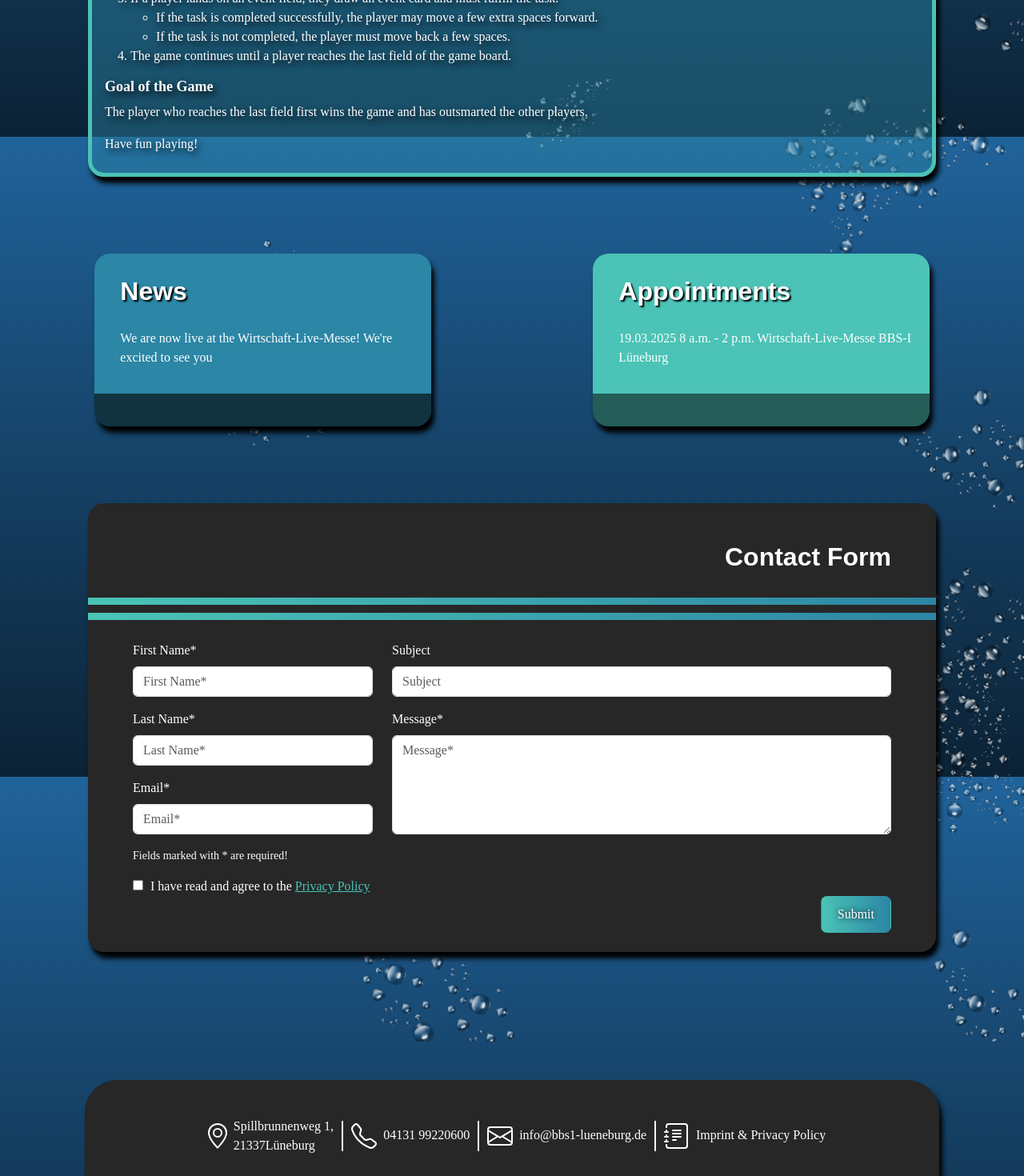
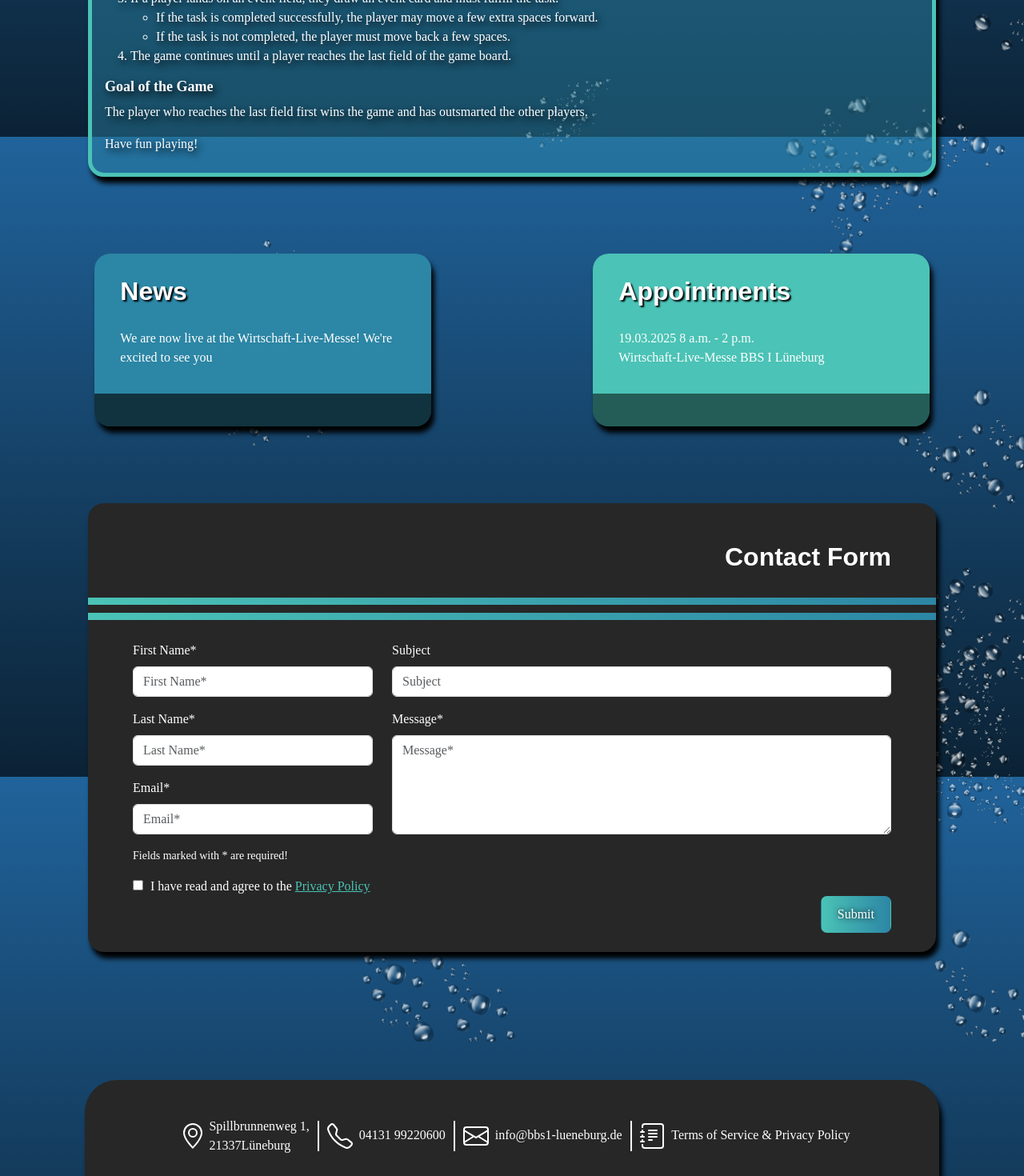
Before and after one commit to Doner-mit-alles/wirtschaft-live, a Vue app: page / in a window 1280 px wide. Shown: the part 3029-4499 px from the top of the page at 80% size. Built offline with nearby package versions, Linux system fonts and the light colour scheme; a web font is replaced by a local one.

Commit message:
59: fix translation etc

```diff
--- a/src/components/container/ContactFormContainer.vue
+++ b/src/components/container/ContactFormContainer.vue
@@ -62,6 +62,7 @@ const sendEmail = async (event: Event) => {
       message: ''
     }
     buttonText.value = 'container.contactForm.submit'
+    isCheckBoxClicked.value = false
     alert('E-mail sent successfully')
   } catch (error) {
     console.error('Error sending email:', error)
--- a/src/components/container/NewsAndAppointmentsContainer.vue
+++ b/src/components/container/NewsAndAppointmentsContainer.vue
@@ -22,7 +22,7 @@
             <h2>{{ $t('container.appointments.headline') }}</h2>
           </div>
           <div class="leftpad">
-            <p>{{ $t('container.appointments.content') }}</p>
+            <p v-html="$t('container.appointments.content')"></p>
           </div>
         </div>
         <div id="appointments-bottom-text" v-html="$t('container.appointments.bottom_text')"></div>
--- a/src/components/container/PrivacyPoliceContainer.vue
+++ b/src/components/container/PrivacyPoliceContainer.vue
@@ -31,7 +31,7 @@
         <p v-html="$t('container.privacyPolice.text21')"/>
         <p v-html="$t('container.privacyPolice.text22')"/>
         <p v-html="$t('container.privacyPolice.text23')"/>
-        <p v-html="$t('container.privacyPolice.text24')"/>
+        <p v-html="$t('container.privacyPolice.text24', { emailDomain: 'bbs1-lueneburg.de' })"/>
         <p v-html="$t('container.privacyPolice.text25')"/>
         <p v-html="$t('container.privacyPolice.text26')"/>
         <p v-html="$t('container.privacyPolice.text27')"/>
--- a/src/locales/de.json
+++ b/src/locales/de.json
@@ -41,7 +41,7 @@
       "text21": "Die Betreiber dieser Seiten nehmen den Schutz Ihrer persönlichen Daten sehr ernst. Wir behandeln Ihre\n personenbezogenen Daten vertraulich und entsprechend den gesetzlichen Datenschutzvorschriften sowie\n dieser Datenschutzerklärung.\n Wenn Sie diese Website benutzen, werden verschiedene personenbezogene Daten erhoben.\n Personenbezogene Daten sind Daten, mit denen Sie persönlich identifiziert werden können. Die vorliegende\n Datenschutzerklärung erläutert, welche Daten wir erheben und wofür wir sie nutzen. Sie erläutert auch, wie\n und zu welchem Zweck das geschieht.\n Wir weisen darauf hin, dass die Datenübertragung im Internet (z. B. bei der Kommunikation per E-Mail)\n Sicherheitslücken aufweisen kann. Ein lückenloser Schutz der Daten vor dem Zugriff durch Dritte ist nicht\n möglich",
       "text22": "Hinweis zur verantwortlichen Stelle\n",
       "text23": "Die verantwortliche Stelle für die Datenverarbeitung auf dieser Website ist:\n",
-      "text24": "BBS I Lüneburg<br> Spillbrunnenweg 1<br> 21337 Lüneburg <br> Telefon: 04131 / 99 220 600<br> E-Mail: datenschutz@bbs1-lueneburg.de",
+      "text24": "BBS I Lüneburg<br> Spillbrunnenweg 1<br> 21337 Lüneburg <br> Telefon: 04131 / 99 220 600<br> E-Mail: datenschutz{'@'}bbs1-lueneburg.de",
       "text25": "Verantwortliche Stelle ist die natürliche oder juristische Person, die allein oder gemeinsam mit anderen über\n die Zwecke und Mittel der Verarbeitung von personenbezogenen Daten (z. B. Namen, E-Mail-Adressen o. Ä.)\n entscheidet.",
       "text26": "Speicherdauer\n",
       "text27": "Soweit innerhalb dieser Datenschutzerklärung keine speziellere Speicherdauer genannt wurde, verbleiben\n Ihre personenbezogenen Daten bei uns, bis der Zweck für die Datenverarbeitung entfällt. Wenn Sie ein\n berechtigtes Löschersuchen geltend machen oder eine Einwilligung zur Datenverarbeitung widerrufen,\n werden Ihre Daten gelöscht, sofern wir keine anderen rechtlich zulässigen Gründe für die Speicherung Ihrer\n personenbezogenen Daten haben (z. B. steuer- oder handelsrechtliche Aufbewahrungsfristen); im\n letztgenannten Fall erfolgt die Löschung nach Fortfall dieser Gründe",
@@ -91,13 +91,15 @@
     },
     "appointments": {
       "headline": "Termine",
-      "content": "19.03.2025 8-14 Uhr Wirtschaft-Live-Messe BBS-I Lüneburg",
+      "content": "<p style='margin:0'> 19.03.2025 8-14 Uhr </p>  <p style='margin:0'> Wirtschaft-Live-Messe BBS 1 Lüneburg </p>",
       "bottom_text": "<br>"
     },
     "aboutUs": {
       "imageAltText": "Bild mit Spielbausteinen",
       "headline": "Wir über uns...",
-      "content": "<p>Moin, wir sind die HA24B und das ist unsere Schülerfirma „Baller los,“ was so viel wie mit voller Kraft loslegen bedeutet – und das machen wir.</p>\n\n<p>Wir sind 24 Schülerinnen und Schüler im Alter von 15 bis 18 Jahren. Diese Schülerfirma haben wir im Rahmen der einjährigen Berufsfachschule Wirtschaft an der BBS I Lüneburg gegründet.</p>\n\n<p>Wir stellen ein eigenes Spiel her und wollen mit diesem Spiel auf den Umweltschutz, besonders bei den Gewässern, aufmerksam machen. Daher ist es selbstverständlich, dass wir unser Spiel so umweltfreundlich und hochwertig wie möglich produzieren.</p>\n\n<p>Wir nutzen einen 3D-Drucker mit recyclefähigem und sogar Recycling-Filament, um unsere Figuren selbst herstellen zu können. Auch die anderen Materialien wie Spielbrett und Verpackung sind recyclefähig oder bestehen aus Recyclingmaterial.</p>\n\n<p>Zusätzlich untersuchen wir die Verschmutzung der Ilmenau (dieser Fluss fließt durch Lüneburg), indem wir Plastikmüll einsammeln und zählen.</p>\n\n<p>Für diese Website kooperieren wir mit dem Lüneburger IT-Unternehmen „webnetz“ und den Auszubildenden zum Fachinformatiker im 3. Lehrjahr aus der Klasse IT22B von unserer Schule.</p>",
+      "content": "<p>Moin, wir sind die HA24B und das ist unsere Schülerfirma „Baller los,“ was so viel wie mit voller Kraft loslegen bedeutet – und das machen wir.</p>\n\n<p>Wir sind 24 Schülerinnen und Schüler im Alter von 15 bis 18 Jahren. Diese Schülerfirma haben wir im Rahmen der einjährigen Berufsfachschule Wirtschaft an der BBS I Lüneburg gegründet.</p>\n\n<p>Wir stellen ein eigenes Spiel her und wollen mit diesem Spiel auf den Umweltschutz, besonders bei den Gewässern, aufmerksam machen. Daher ist es selbstverständlich, dass wir unser Spiel so umweltfreundlich und hochwertig wie möglich produzieren.</p>\n\n<p>Wir nutzen einen 3D-Drucker mit recyclefähigem und sogar Recycling-Filament, um unsere Figuren selbst herstellen zu können. Auch die anderen Materialien wie Spielbrett und Verpackung sind recyclefähig oder bestehen aus Recyclingmaterial.</p>\n\n<p>Zusätzlich untersuchen wir die Verschmutzung der Ilmenau (dieser Fluss fließt durch Lüneburg), indem wir Plastikmüll einsammeln und zählen.</p>\n\n<p>Für diese Website kooperieren wir mit den Auszubildenden zum Fachinformatiker im 3. Lehrjahr aus der Klasse IT22B von unserer Schule.</p>",
+
+
       "socialMedia1": "Ihr wollt noch mehr erfahren?",
       "socialMedia2": "Besucht uns auch gerne auf",
       "socialMedia2Bold": "Social Media!"
@@ -155,13 +157,13 @@
   },
   "teamContainer": {
     "title": "Das Team",
-    "content": "Unser Team nimmt am 19.03.2025 an der Wirtschaft-Live-Messe bei uns in der BBS I Lüneburg teil. Dort werden 20 Schülerunternehmen aus ganz Niedersachsen ausstellen und an den vier Wettbewerben Messestand, Messeband, Foto und Imagefilm teilnehmen. Mit viel Arbeit und etwas Glück werden wir zu den Preisträgern gehören. Drückt uns die Daumen! Link zur Homepage der Wirtschaft-Live-Messe:",
+    "content": "Unser Team nimmt am 19.03.2025 an der Wirtschaft-Live-Messe bei uns in der BBS-1 Lüneburg teil. Dort werden 20 Schülerunternehmen aus ganz Niedersachsen ausstellen und an den vier Wettbewerben Messestand, Messeband, Foto und Imagefilm teilnehmen. Mit viel Arbeit und etwas Glück werden wir zu den Preisträgern gehören. Drückt uns die Daumen! Link zur Homepage der Wirtschaft-Live-Messe:",
     "classPhotoAlt": "Gruppenfoto der Klasse bzw. der Schülerfirma"
   },
   "footer": {
     "street": "Spillbrunnenweg 1",
     "streetTitle": "Adresse der BBS 1 Lüneburg auf Google Maps anzeigen",
-    "location": "Lüneburg",
+    "location": " Lüneburg",
     "zipCode": "21337",
     "phone": "04131 99220600",
     "phoneArialLabel": "BBS 1 Lüneburg telefonisch kontaktieren",
--- a/src/locales/en.json
+++ b/src/locales/en.json
@@ -23,7 +23,7 @@
     },
     "appointments": {
       "headline": "Appointments",
-      "content": "19.03.2025 8 a.m. - 2 p.m. Wirtschaft-Live-Messe BBS-I Lüneburg",
+      "content": "<p style='margin:0' >19.03.2025 8 a.m. - 2 p.m. </p> <p style='margin:0'>Wirtschaft-Live-Messe BBS I Lüneburg</p>",
       "bottom_text": "<br>"
     },
     "privacyPolice": {
@@ -51,7 +51,7 @@
       "text21": "The operators of these pages take the protection of your personal data very seriously. We treat your personal data confidentially and in accordance with legal data protection regulations and this privacy policy. When you use this website, various personal data is collected. Personal data refers to data that can personally identify you. This privacy policy explains what data we collect and how we use it. It also explains how and for what purpose this happens. Please note that data transmission over the Internet (e.g., communication via email) may have security vulnerabilities. A complete protection of data against access by third parties is not possible.",
       "text22": "Notice on the Responsible Party",
       "text23": "The responsible party for data processing on this website is:",
-      "text24": "BBS I Lüneburg<br> Spillbrunnenweg 1<br> 21337 Lüneburg <br> Phone: 04131 / 99 220 600<br> Email: datenschutz@bbs1-lueneburg.de",
+      "text24": "BBS I Lüneburg<br> Spillbrunnenweg 1<br> 21337 Lüneburg <br> Phone: 04131 / 99 220 600<br> Email: datenschutz{'@'}bbs1-lueneburg.de",
       "text25": "The responsible party is the natural or legal person who, alone or jointly with others, determines the purposes and means of processing personal data (e.g., names, email addresses, etc.).",
       "text26": "Storage Duration",
       "text27": "Unless a specific storage period is stated in this privacy policy, your personal data will remain with us until the purpose for data processing no longer applies. If you make a legitimate request for deletion or revoke consent to data processing, your data will be deleted unless we have other legally permissible reasons for storing your personal data (e.g., tax or commercial retention periods); in the latter case, deletion will occur after these reasons no longer apply.",
@@ -86,7 +86,7 @@
       "time": "As of: 01/24/2025"
     },
     "imprint": {
-      "headline": "Imprint",
+      "headline": "Terms of Service",
       "contentOwner": "This is a page of the",
       "agencyHeadline": "Representation",
       "agency": "Principal Heiko Lüdemann",
@@ -167,8 +167,8 @@
     "phoneArialLabel": "Contact BBS 1 Lüneburg by phone",
     "phoneTitle": "phone number",
     "mailTitle": "Send e-mail to {email}",
-    "impressum": "Imprint & Privacy Policy",
-    "impressumTitle": "Go to imprint and data protection",
+    "impressum": "Terms of Service & Privacy Policy",
+    "impressumTitle": "Go to terms of service and data protection",
     "instagramTitle": "Instagram profile of BBS 1 Lüneburg",
     "instagramAriaLabel": "Open the Instagram profile of BBS 1 Lüneburg"
   }
```
